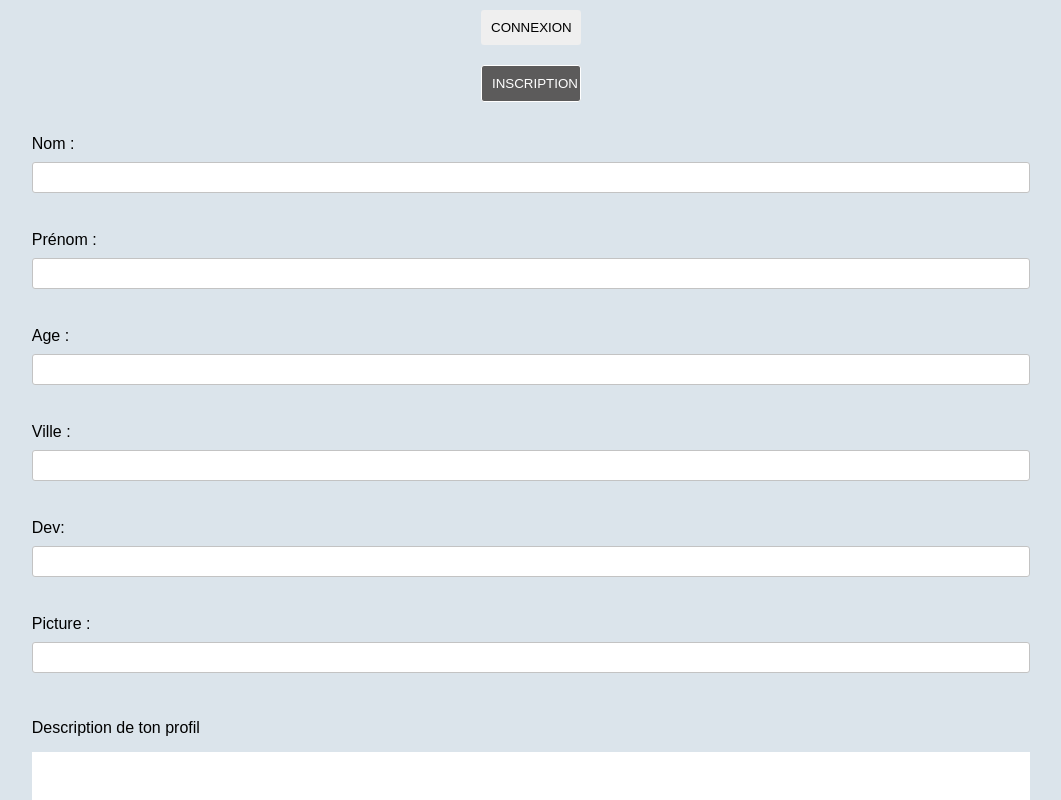
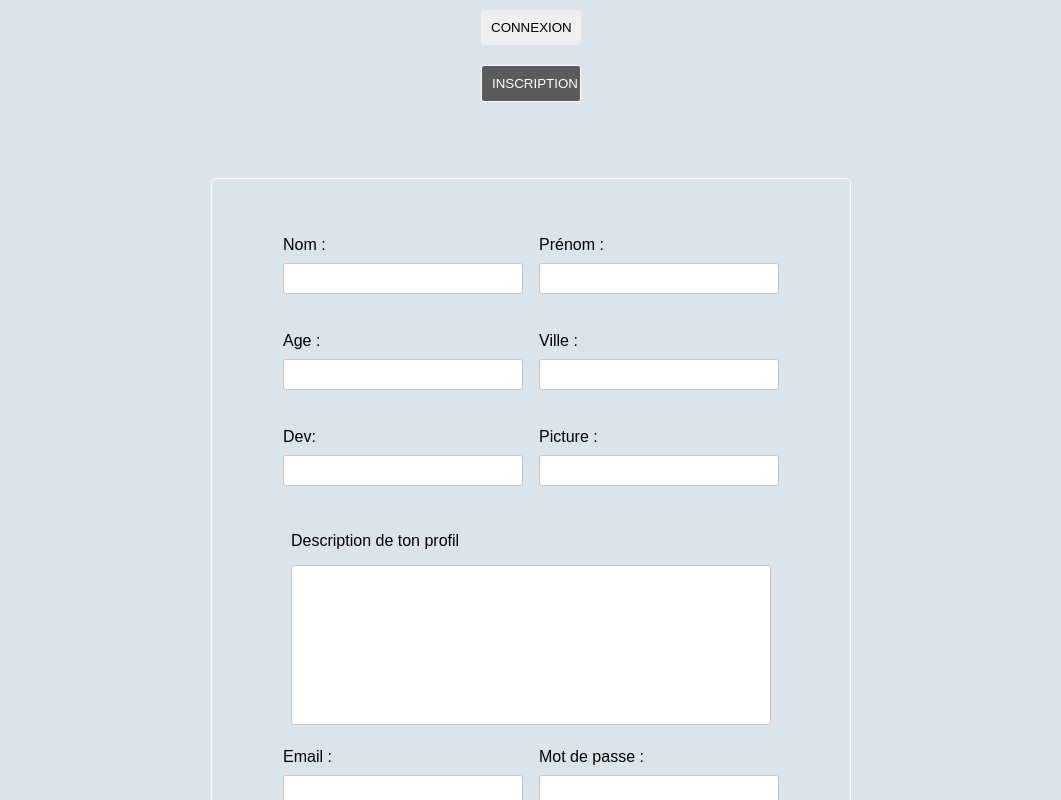
Before and after one commit to brrrrrbrrrr/portfolio_checkpoint, a React (Vite) app in the folder frontend/: page / in a window 1280 px wide. Both pictures are taken after a click on the button "INSCRIPTION". Shown: the top 800 px of the page, without its empty margins (109-1170 px from the left). Built offline with nearby package versions, Linux system fonts and the light colour scheme; no server answers.

Commit message:
css done and success component add

```diff
--- a/frontend/src/components/login/Login.css
+++ b/frontend/src/components/login/Login.css
@@ -1,5 +1,6 @@
 .form-login_container {
   width: 20rem;
+  text-align: center;
 }
 
 .form-login {
@@ -41,3 +42,9 @@
   flex-direction: column;
   margin: 2rem 0;
 }
+
+.connexion-done {
+  text-align: center;
+  margin: 20px;
+  font-style: italic;
+}
--- a/frontend/src/components/register/Register.css
+++ b/frontend/src/components/register/Register.css
@@ -11,6 +11,8 @@
 
 .form-container {
   display: flex;
+  align-items: center;
+  justify-content: center;
   width: 100%;
   margin-top: 1rem;
   margin-bottom: 10rem;
@@ -28,6 +30,8 @@
 .form-input_textearea {
   height: 10rem;
   margin-top: 1rem;
+  border: 1px solid var(--grey-input);
+  border-radius: 3px;
 }
 
 .form-label_data {
@@ -67,17 +71,14 @@
 .connexion-btn-container {
   display: flex;
   justify-content: center;
+  align-items: center;
   margin: 2rem 0;
+  width: 100%;
 }
 
 button:disabled {
   background-color: rgb(199, 197, 197);
   color: white;
-}
-
-.form-btn-container {
-  width: 100%;
-  text-align: center;
 }
 
 .form-btn {
@@ -88,4 +89,29 @@ button:disabled {
   margin-bottom: 10px;
   cursor: pointer;
   border: 1px solid white;
+  width: 100px;
 }
+
+@media screen and (min-width: 320px) {
+  .form-label {
+    width: 15rem;
+  }
+  .form-label_data {
+    width: 18rem;
+    /* height: 20rem; */
+  }
+}
+
+@media screen and (min-width: 768px) {
+  .form-signup {
+    width: 40rem;
+    border: 1px solid white;
+    padding: 50px;
+    border-radius: 5px;
+    flex-direction: row;
+    flex-wrap: wrap;
+  }
+  .form-label_data {
+    width: 30rem;
+  }
+}
--- a/frontend/src/components/register/Register.jsx
+++ b/frontend/src/components/register/Register.jsx
@@ -3,6 +3,7 @@
 import React, { useEffect, useState } from "react";
 import { toast } from "react-toastify";
 import useApi from "../../services/useApi";
+import Success from "../success/Success";
 import "./Register.css";
 
 function Register() {
@@ -18,6 +19,8 @@ function Register() {
   const [validMatch, setValidMatch] = useState(false);
   const [validMail, setValidMail] = useState(false);
   const [description, setDescription] = useState("");
+  const [success, setSuccess] = useState("");
+  const successAccount = "successAccount";
 
   const [picture, setPicture] = useState(null);
   // const [validePictureType, setValidPictureType] = useState(false);
@@ -75,6 +78,7 @@ function Register() {
 
       .then((res) => {
         console.warn(res);
+        setSuccess(successAccount);
       })
       .catch((err) => {
         toast.error("Une erreur s'est produite", {
@@ -95,6 +99,10 @@ function Register() {
   };
 
   return (
+    <div>
+      {success ? (
+        <Success success={success} />
+      ) : (
         <div className="form-container">
           {" "}
           <form onSubmit={handleSubmit} className="form-signup">
@@ -189,7 +197,9 @@ function Register() {
                 className="form-input"
               />
             </label>
-        <span className={validMail || !mail ? "signup-hide" : "signup-invalid"}>
+            <span
+              className={validMail || !mail ? "signup-hide" : "signup-invalid"}
+            >
               Email invalide
             </span>
             <label htmlFor="pass1" className="form-label">
@@ -202,7 +212,9 @@ function Register() {
                 className="form-input"
               />
               <span
-            className={validPwd || !pass1 ? "signup-hide" : "signup-invalid"}
+                className={
+                  validPwd || !pass1 ? "signup-hide" : "signup-invalid"
+                }
               >
                 Doit contenir 1 minuscule, 1 majuscule, 1 chiffre, 1 caractère
                 spécial, 8-24 caractères
@@ -218,7 +230,9 @@ function Register() {
                 className="form-input"
               />
               <span
-            className={validMatch || !pass2 ? "signup-hide" : "signup-invalid"}
+                className={
+                  validMatch || !pass2 ? "signup-hide" : "signup-invalid"
+                }
               >
                 Les mots de passe ne correspondent pas
               </span>
@@ -238,6 +252,8 @@ function Register() {
             <p className="form-signup_errorMsg">{error || ""}</p>
           </form>
         </div>
+      )}
+    </div>
   );
 }
 
--- /dev/null
+++ b/frontend/src/components/success/Success.css
@@ -0,0 +1,4 @@
+.registration-succes_msg {
+  text-align: center;
+  margin: 10rem 0;
+}
--- /dev/null
+++ b/frontend/src/components/success/Success.jsx
@@ -0,0 +1,24 @@
+import React from "react";
+import PropTypes from "prop-types";
+import "./Success.css";
+
+function Success({ success }) {
+  if (success === "successAccount")
+    return (
+      <div>
+        <section className="registration-succes_msg">
+          Merci, vous pouvez vous connecter
+        </section>
+      </div>
+    );
+}
+
+Success.propTypes = {
+  success: PropTypes.string,
+};
+
+Success.defaultProps = {
+  success: null,
+};
+
+export default Success;
--- a/frontend/src/pages/PageLoginRegister.css
+++ b/frontend/src/pages/PageLoginRegister.css
@@ -1,3 +1,11 @@
+.page-login-register_container {
+  display: flex;
+  flex-direction: column;
+  justify-content: center;
+  align-items: center;
+  width: 100vw;
+}
+
 .page-login-register_button {
   width: 100px;
   padding: 10px;
@@ -11,9 +19,15 @@
 .page-login-register_button:hover {
   background-color: rgb(92, 91, 91);
   color: white;
-  /* font-weight: bold; */
 }
-
+.page-login-register_content-container {
+  display: flex;
+  flex-direction: column;
+  justify-content: center;
+  align-items: center;
+  width: 100%;
+  margin-top: 50px;
+}
 .page-login-register_button-active {
   text-transform: uppercase;
   width: 100px;
```
Also changed, not shown: 1 other file (tests, documents, lock files or other folders). Lines whose indentation alone changed are shown as unchanged.
